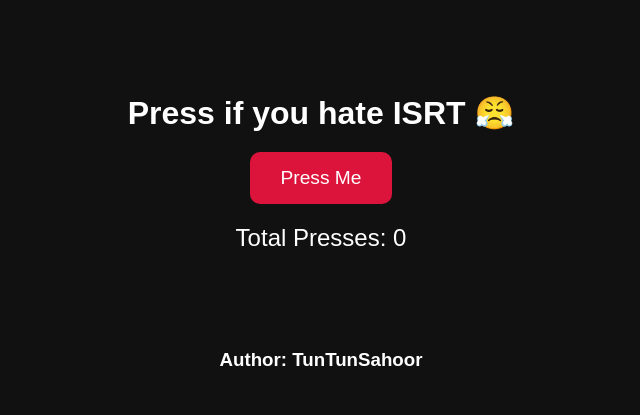
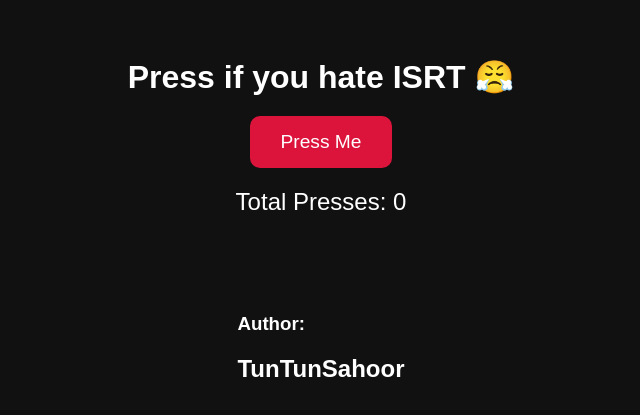
Before and after one commit to LeechCode10/isrt-hate-counter, a plain HTML site: page index.html in a window 1280 px wide. Shown: the part 177-592 px from the top of the page, without its empty margins (319-959 px from the left). Drawn offline with Linux system fonts and the light colour scheme; no server answers.

Commit message:
Update index.html

```diff
--- a/index.html
+++ b/index.html
@@ -14,7 +14,7 @@
 <br><br><br>
   <h3 id = author>
 
-    Author: TunTunSahoor
+    Author: <p>TunTunSahoor</p>
   </h3>
 
   <script type="module" src="script.js"></script>
```
